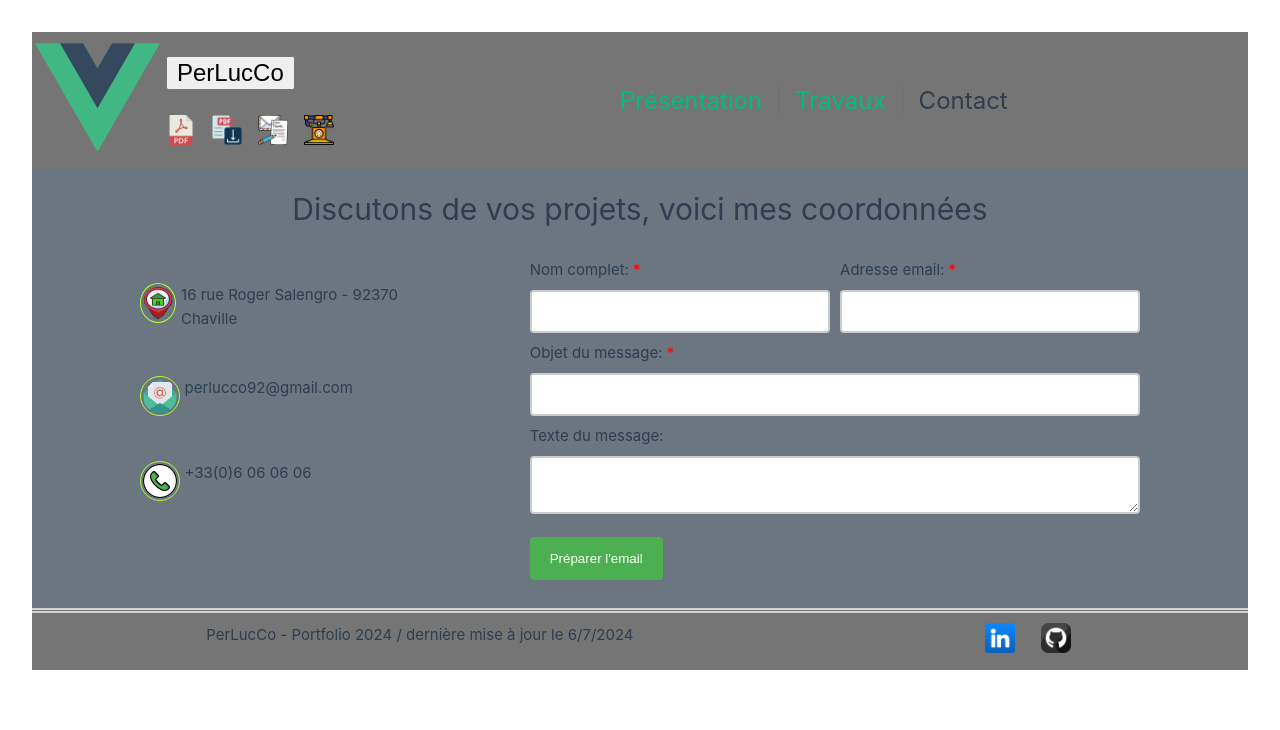
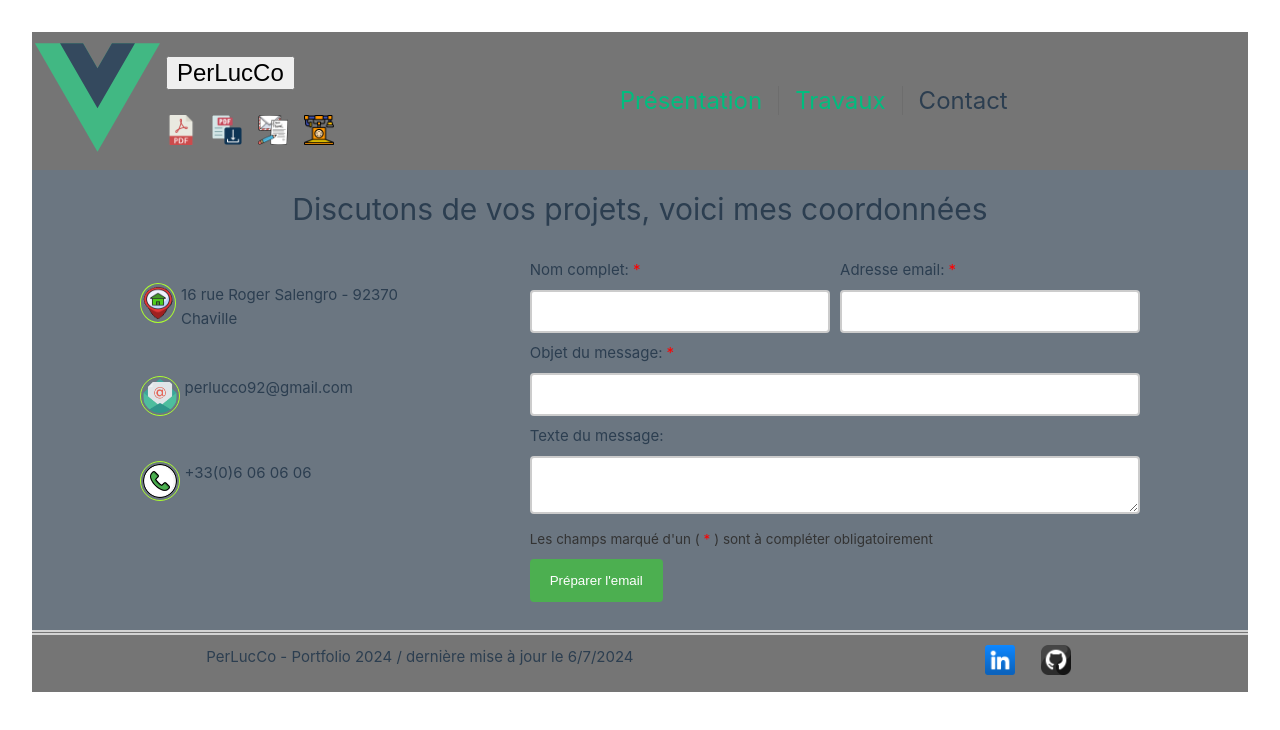
Before and after one commit to MonLucCo/CEF_Portfolio-with-VueJs_Test-version-01, a Vue app in the folder portfolio/: page /contact in a window 1280 px wide. Shown: the top 730 px of the page. Built offline with nearby package versions, Linux system fonts and the light colour scheme.

Commit message:
Etape9_Message info pour les champs obligatoires du formulaire

```diff
--- a/portfolio/src/components/ElemFormEmail.vue
+++ b/portfolio/src/components/ElemFormEmail.vue
@@ -40,6 +40,10 @@
         <textarea id="body" v-model="email.body" required class="input-field"></textarea>
       </div>
     </div>
+    <p class="note-obligatoire">
+      <span class="obligatoire">Les champs marqué d'un (</span> ) sont à compléter
+      obligatoirement
+    </p>
     <button type="submit" class="submit-button">Préparer l'email</button>
   </form>
 </template>
@@ -73,6 +77,11 @@ export default {
   content: "*";
   color: red;
   margin-left: 4px;
+}
+
+.note-obligatoire {
+  font-size: 0.9em;
+  color: #333;
 }
 
 .flex-container {
```
